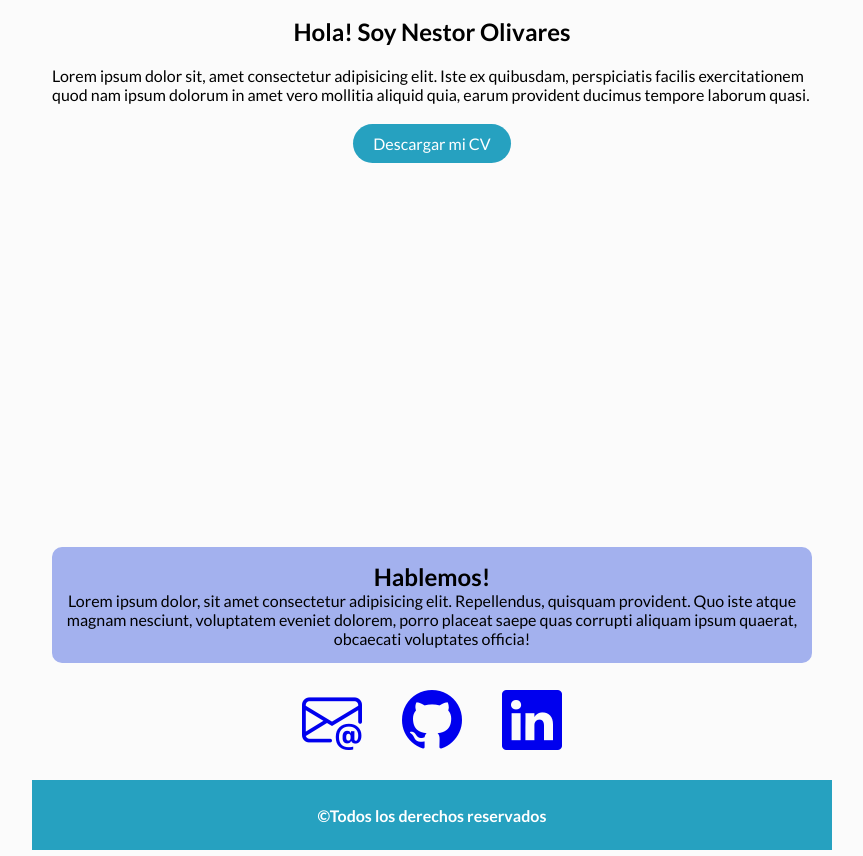
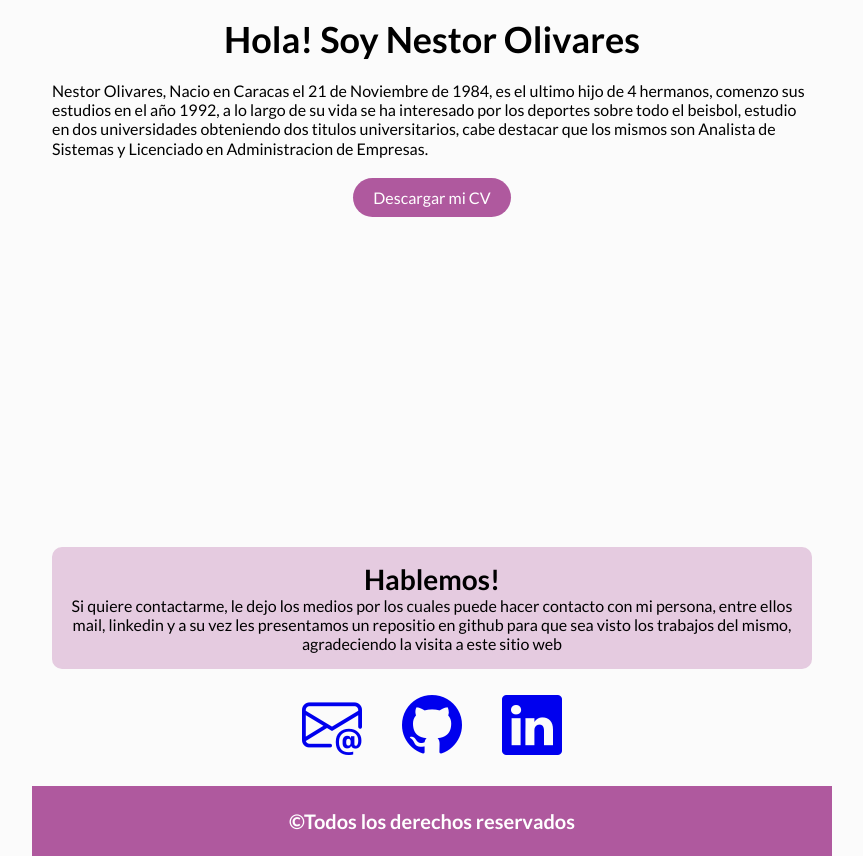
Before and after one commit to nestor84/Proyecto1, a plain HTML site: page index.html in a window 1280 px wide. Shown: the part 348-1204 px from the top of the page, without its empty margins (208-1071 px from the left). Drawn offline with nearby package versions, Linux system fonts and the light colour scheme.

Commit message:
actualizar los tipos de letras y tamano

```diff
--- a/ccs/styles.css
+++ b/ccs/styles.css
@@ -68,17 +68,19 @@ main{
 }
 .titulo_sobremi{
     margin: 20px 0;
+    font-size: 36px;
 
 }
 .parrafo_sobremi{
-
+line-height: 1.2;
 }
 .link_descargarcv{
-    background-color:rgb(38, 161, 192);
+    background-color:#af599e;
     color:white;
     padding: 10px 20px;
     border-radius: 60px;
     margin: 20px 0;
+
 }
 .seccion_contacto{
     width: 100%;
@@ -90,13 +92,13 @@ main{
 text-align: center;
 padding: 15px 10px;
 border-radius: 10px;
-background-color: rgb(163, 177, 238);
+background-color: rgba(175, 89, 158, 0.3);
 }
 .titulo_contacto{
-
+font-size: 28px;
 }
 .parrafo_contacto{
-
+    line-height: 1.2;
 }
 .seccion_redessociales{
     margin-top: 20px;
@@ -111,7 +113,7 @@ font-size: 60px;
 
 }
 .footer{
-    background-color:rgb(38, 161, 192);
+    background-color:#af599e;
     width: 100%;
     max-width: 800px;
     margin: 0 auto;
@@ -122,7 +124,5 @@ font-size: 60px;
 }
 .parrafo_copy{
     color:white;
-
-
-
-}
+    font-size: 20px;
+   }
--- a/index.html
+++ b/index.html
@@ -6,7 +6,7 @@
     <meta name="viewport" content="width=device-width, initial-scale=1.0">
     <link rel="stylesheet" href="https://cdn.jsdelivr.net/npm/bootstrap-icons@1.10.5/font/bootstrap-icons.css">
     <link rel="stylesheet" href="./ccs/styles.css">
-    <title>Nestor Olivares</title>
+    <title>Nestor Daniel Olivares Canizalez</title>
 </head>
 <body>
     <header class="header">
@@ -23,18 +23,18 @@
         <section class="seccion_sobremi" id="Inicio">
             <img class=imagen_sobremi src="/images/nestor.jpg">
             <h1 class="titulo_sobremi"> Hola! Soy Nestor Olivares</h1>
-            <p class="parrafo_sobremi"> Lorem ipsum dolor sit, amet consectetur adipisicing elit. Iste ex quibusdam, perspiciatis facilis exercitationem quod nam ipsum dolorum in amet vero mollitia aliquid quia, earum provident ducimus tempore laborum quasi.</p>
+            <p class="parrafo_sobremi"> Nestor Olivares, Nacio en Caracas el 21 de Noviembre de 1984, es el ultimo hijo de 4 hermanos, comenzo sus estudios en el año 1992, a lo largo de su vida se ha interesado por los deportes sobre todo el beisbol, estudio en dos universidades obteniendo dos titulos universitarios, cabe destacar que los mismos son Analista de Sistemas y Licenciado en Administracion de Empresas.</p>
             <a class="link_descargarcv" href="./cv/curriculo.pdf" download>Descargar mi CV</a>
         </section>
 
         <div class="seccion_contacto" id="Contacto">
             <section class="seccion_hablemos">
             <h2 class="titulo_contacto"> Hablemos!</h2>
-            <p class="parrafo_contacto"> Lorem ipsum dolor, sit amet consectetur adipisicing elit. Repellendus, quisquam provident. Quo iste atque magnam nesciunt, voluptatem eveniet dolorem, porro placeat saepe quas corrupti aliquam ipsum quaerat, obcaecati voluptates officia!</p>
+            <p class="parrafo_contacto"> Si quiere contactarme, le dejo los medios por los cuales puede hacer contacto con mi persona, entre ellos mail, linkedin y a su vez les presentamos un repositio en github para que sea visto los trabajos del mismo, agradeciendo la visita a este sitio web</p>
         </section>
         <div class="seccion_redessociales">
         <a href="mailto:ndguare84@gmail.com"><i class="icono bi bi-envelope-at"></i></a>
-        <a href="#"><i class="icono bi bi-github"></i></a>
+        <a href="https://github.com/"><i class="icono bi bi-github"></i></a>
         <a href="https://www.linkedin.com/"><i class="icono bi bi-linkedin"></i></a>
         </div>
         </div>
```
